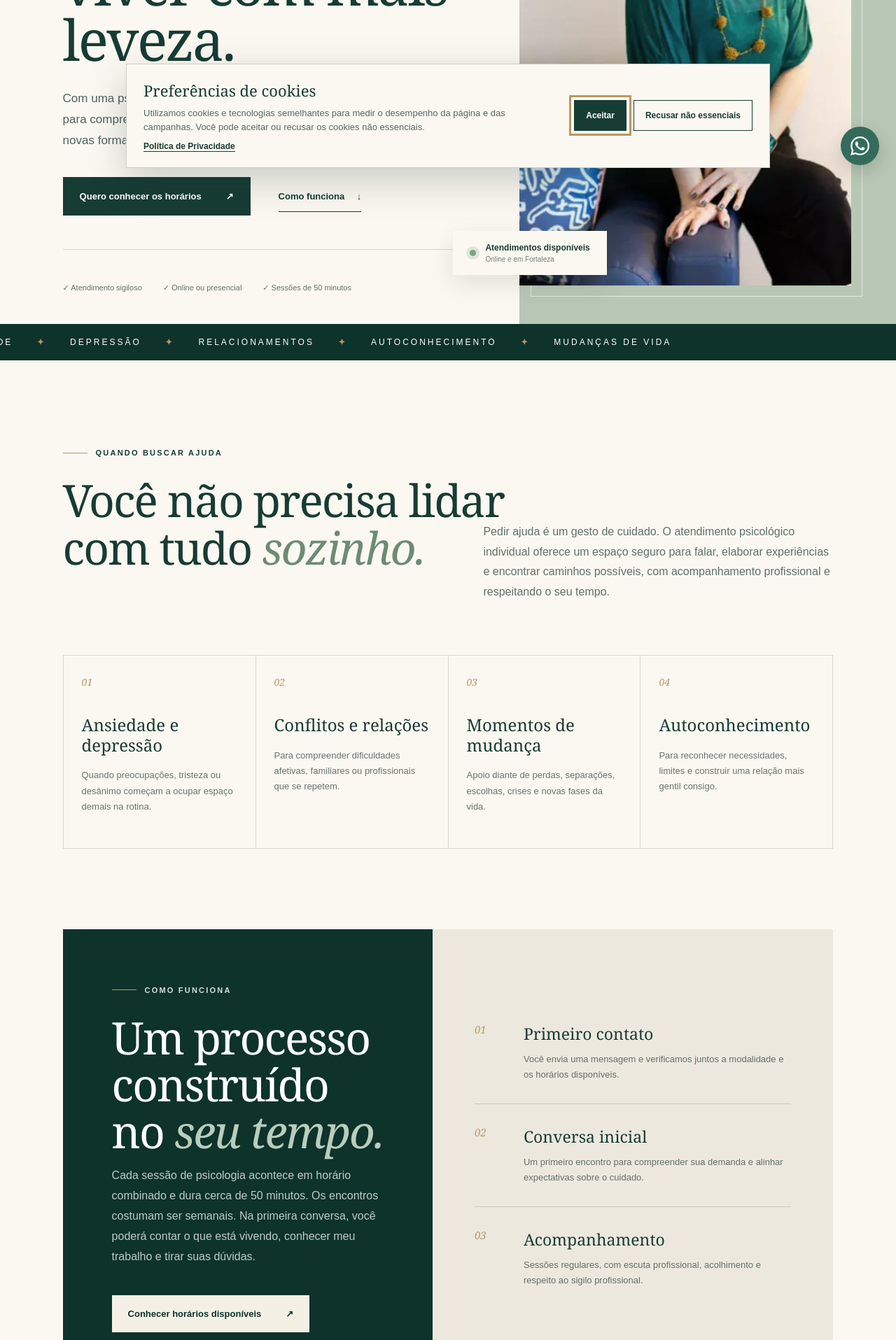
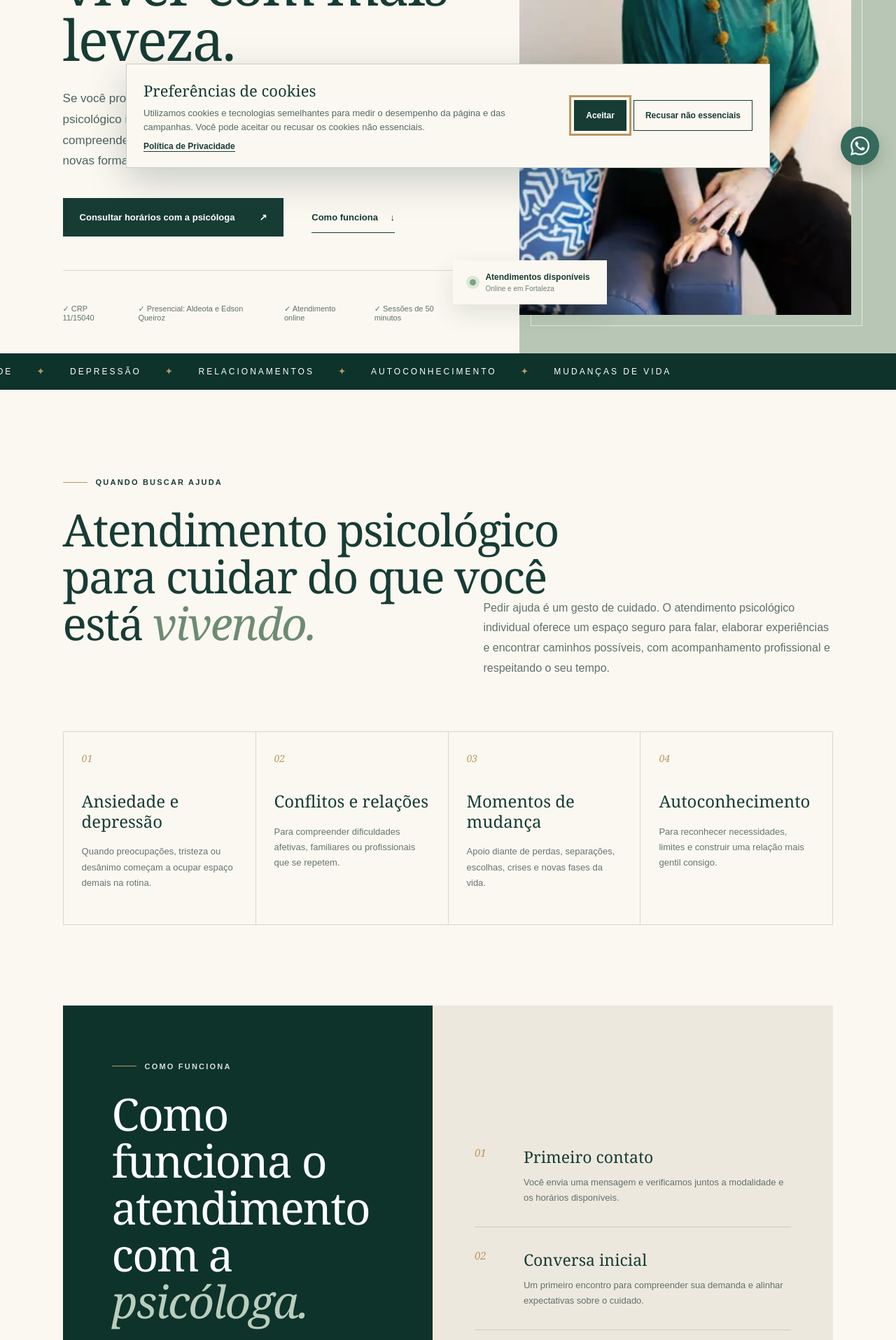
Before and after one commit to studio4x/lp-alcyanne-psicoterapia, a Next.js app: page / in a window 1280 px wide. Shown: the part 540-2455 px from the top of the page at 70% size. Built offline with nearby package versions, Linux system fonts and the light colour scheme.

Commit message:
Ads/SEO: reforça intenção de busca e confiança

```diff
--- a/app/page.tsx
+++ b/app/page.tsx
@@ -7,10 +7,11 @@ export default function Home() {
     name: "Alcyanne Gouveia — Psicologia Clínica",
     url: "https://psicoterapia.alcyannegouveiapsi.com.br/",
     telephone: "+55 85 99152-5445",
-    description: "Atendimento psicológico online e presencial em Fortaleza com a psicóloga Alcyanne Gouveia, CRP 11/15040.",
+    description: "Psicóloga em Fortaleza, Alcyanne Gouveia (CRP 11/15040), com atendimento psicológico individual presencial na Aldeota e em Edson Queiroz, além de atendimento online.",
     areaServed: [{ "@type": "City", name: "Fortaleza" }, { "@type": "Country", name: "Brasil" }],
-    serviceType: ["Atendimento psicológico individual", "Psicóloga presencial em Fortaleza", "Psicóloga online"],
+    serviceType: ["Atendimento psicológico individual", "Psicóloga em Fortaleza", "Atendimento psicológico presencial", "Atendimento psicológico online"],
     founder: { "@type": "Person", name: "Alcyanne Gouveia", jobTitle: "Psicóloga clínica" },
+    knowsLanguage: ["Português", "Espanhol"],
   };
 
   return (
@@ -30,22 +31,23 @@ export default function Home() {
 
       <section className="hero" id="inicio">
         <div className="heroCopy">
-          <p className="eyebrow"><i /> Psicóloga online e presencial em Fortaleza</p>
+          <p className="eyebrow"><i /> Psicóloga clínica em Fortaleza · CRP 11/15040</p>
           <h1>
             Psicóloga em Fortaleza para <em>cuidar de você</em> e viver com mais leveza.
           </h1>
           <p className="lead">
-            Com uma psicóloga em Fortaleza, você encontra um espaço de escuta para
-            compreender suas emoções, enfrentar momentos difíceis e construir novas
-            formas de se relacionar consigo e com o mundo.
+            Se você procura uma psicóloga em Fortaleza, aqui encontra atendimento psicológico
+            individual, presencial ou online, com escuta profissional para compreender suas
+            emoções, enfrentar momentos difíceis e construir novas formas de se relacionar consigo e com o mundo.
           </p>
           <div className="heroActions">
-            <WhatsAppLink className="primary" location="hero" label="Quero conhecer os horários" />
+            <WhatsAppLink className="primary" location="hero" label="Consultar horários com a psicóloga" />
             <a className="textLink" href="#como-funciona">Como funciona <span>↓</span></a>
           </div>
           <div className="trustRow">
-            <span>✓ Atendimento sigiloso</span>
-            <span>✓ Online ou presencial</span>
+            <span>✓ CRP 11/15040</span>
+            <span>✓ Presencial: Aldeota e Edson Queiroz</span>
+            <span>✓ Atendimento online</span>
             <span>✓ Sessões de 50 minutos</span>
           </div>
         </div>
@@ -74,7 +76,7 @@ export default function Home() {
       <section className="support section" id="psicologa">
         <div className="sectionIntro">
           <p className="eyebrow"><i /> Quando buscar ajuda</p>
-          <h2>Você não precisa lidar com tudo <em>sozinho.</em></h2>
+          <h2>Atendimento psicológico para cuidar do que você está <em>vivendo.</em></h2>
         </div>
         <p className="introText">
           Pedir ajuda é um gesto de cuidado. O atendimento psicológico individual oferece um
@@ -98,13 +100,13 @@ export default function Home() {
       <section className="process section" id="como-funciona">
         <div className="processPanel">
           <p className="eyebrow light"><i /> Como funciona</p>
-          <h2>Um processo construído no <em>seu tempo.</em></h2>
+          <h2>Como funciona o atendimento com a <em>psicóloga.</em></h2>
           <p>
             Cada sessão de psicologia acontece em horário combinado e dura cerca de
             50 minutos. Os encontros costumam ser semanais. Na primeira conversa,
             você poderá contar o que está vivendo, conhecer meu trabalho e tirar suas dúvidas.
           </p>
-          <WhatsAppLink className="creamButton" location="como-funciona" label="Conhecer horários disponíveis" />
+          <WhatsAppLink className="creamButton" location="como-funciona" label="Consultar horários disponíveis" />
         </div>
         <ol className="steps">
           <li><span>01</span><div><h3>Primeiro contato</h3><p>Você envia uma mensagem e verificamos juntos a modalidade e os horários disponíveis.</p></div></li>
@@ -155,7 +157,7 @@ export default function Home() {
       <section className="modalities section" id="modalidades">
         <div className="sectionIntro">
           <p className="eyebrow"><i /> Escolha como cuidar de você</p>
-          <h2>Atendimento onde você se sentir <em>mais à vontade.</em></h2>
+          <h2>Psicóloga presencial em Fortaleza ou atendimento <em>online.</em></h2>
         </div>
         <div className="modeGrid">
           <article><span>⌂</span><h3>Psicóloga em Fortaleza — atendimento presencial</h3><p>Sessões individuais em consultório de psicologia, com ambiente reservado e acolhedor.</p><small>Aldeota · Edson Queiroz</small></article>
@@ -182,8 +184,8 @@ export default function Home() {
 
       <section className="finalCta" id="contato">
         <p className="eyebrow light"><i /> Seu cuidado pode começar hoje</p>
-        <h2>Vamos conversar sobre o que você está vivendo?</h2>
-        <p>Envie uma mensagem para conhecer os horários disponíveis e tirar suas dúvidas.</p>
+        <h2>Fale com uma psicóloga em Fortaleza.</h2>
+        <p>Envie uma mensagem para conhecer os horários de atendimento presencial ou online e tirar suas dúvidas.</p>
         <WhatsAppLink className="creamButton" location="cta-final" label="Conhecer horários disponíveis" />
       </section>
 
```
